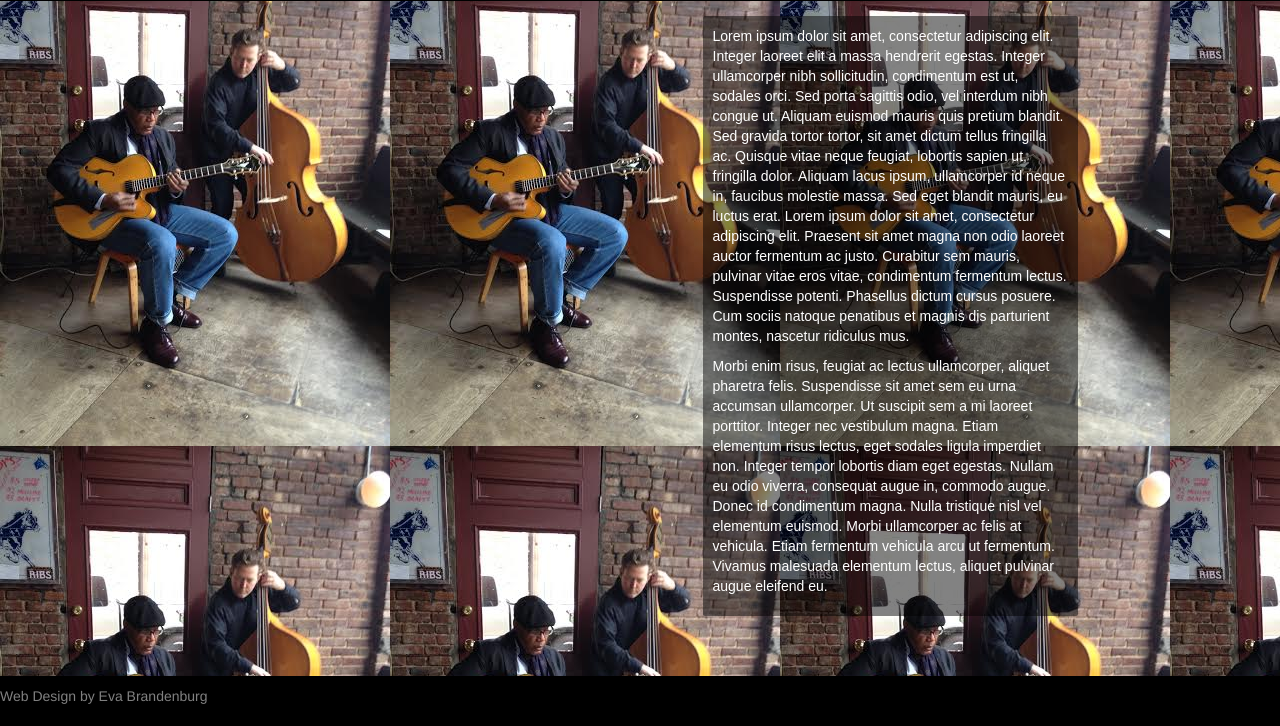
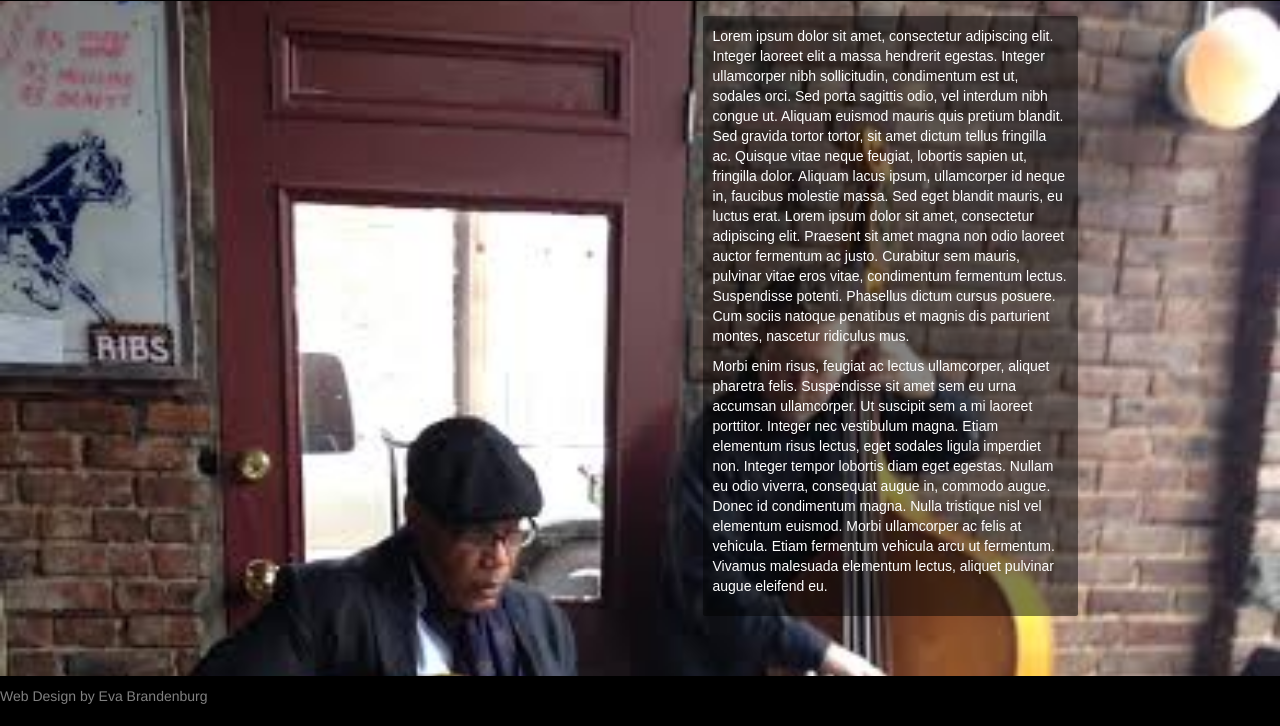
Before and after one commit to evabrandenburg/corin, a plain HTML site: page index.html in a window 1280 px wide. Both pictures are taken after a click on the link "Corin Stiggall". Shown: the part 74-800 px from the top of the page. Drawn offline with nearby package versions, Linux system fonts and the light colour scheme.

Commit message:
working random

```diff
--- a/javascript/main.js
+++ b/javascript/main.js
@@ -1,25 +1,36 @@
+(function(){
+
 $(document).ready(function(){
-  $('.bxslider').bxSlider({
+  /*$('.bxslider').bxSlider({
   	minSlides: 1,
   	maxSlides: 1,
   	slideWidth: 350,
   	slideMargin: 10
+	});*/
+
+var changePic = $( '.more' );
+var pix = $( '.container' );
+
+changePic.click(
+	function( e ) {
+
+
+		var rando = Math.random();
+
+		console.log( rando );
+
+		if(rando < 0.5) {
+			pix.attr('class', '').addClass( 'container choiceOne' );
+			//pix.addClass( 'choiceOne' );
+		}
+		else {
+			pix.attr('class', '').addClass( 'container choiceTwo' );
+			//pix.addClass( 'choiceTwo' );
+		}
+
+
 	});
 });
 
-var changePic = $( '.more' );
-var rando = Math.random();
-var pix = $( '.container' );
-changePic.click(
-	'click'
-	, function( e ) {
 
-		if(rando < 0.5) {
-			pix.addClass( 'choiceOne' );
-		}
-		else {
-			pix.addClass( 'choiceTwo' );
-		}
-
-		alert( val('rando') );
-	});
+})();
--- a/styles/main.css
+++ b/styles/main.css
@@ -28,6 +28,13 @@ height:					100%;
 
 .choiceTwo {
 	background:			url(corin2.jpg);
+	-webkit-background-size: cover;
+-moz-background-size: 	cover;
+-o-background-size: 	cover;
+background-size: 		cover;
+position:				relative;
+width:					100%;
+height:					100%;
 }
 
 
```
Also changed, not shown: index.html (+1 -0 lines).
